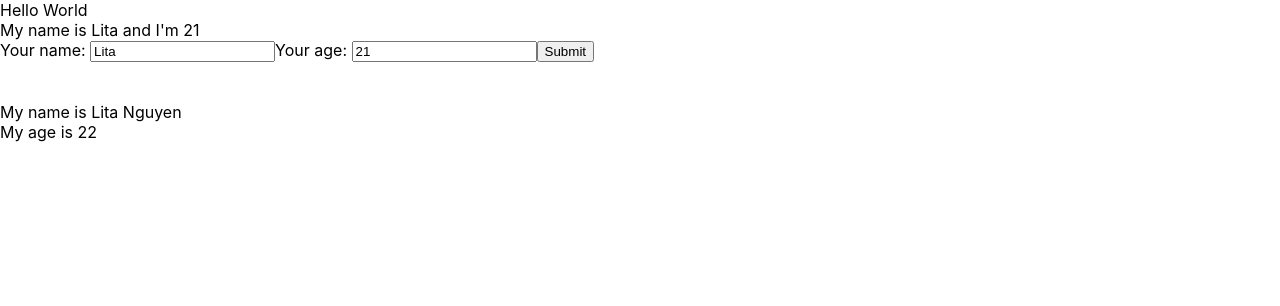
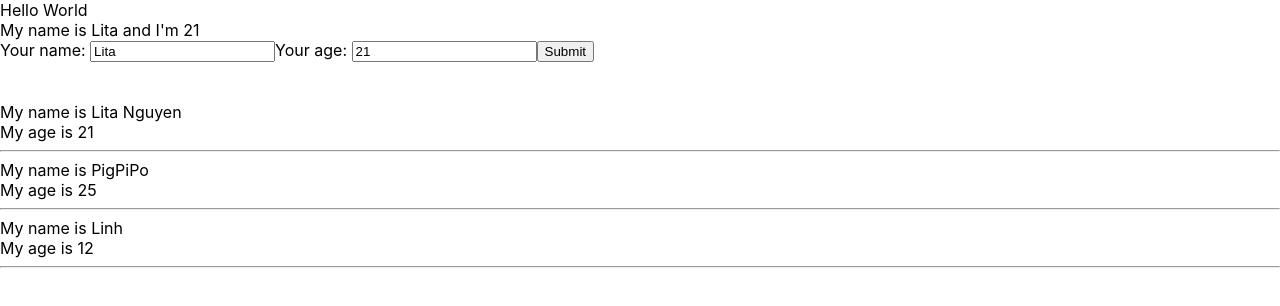
Before and after one commit to lita-nguyen/demo_week2_react, a React (Create React App) app in the folder basic-react/: page / in a window 1280 px wide. Shown: the top 306 px of the page. Built offline with nearby package versions, Linux system fonts and the light colour scheme.

Commit message:
outputting list

```diff
--- a/basic-react/src/components/DisplayInfo.js
+++ b/basic-react/src/components/DisplayInfo.js
@@ -2,11 +2,28 @@ import React from "react";
 
 class DisplayInfo extends React.Component {
   render() {
-    const { age, name } = this.props;
+    const { listUsers } = this.props;
+    console.log(listUsers);
     return (
       <div>
+        {listUsers.map((user) => {
+          console.log(user);
+          return (
+            <div key={user.id}>
+              <div>My name is {user.name}</div>
+              <div>My age is {user.age}</div>
+              <hr />
+            </div>
+          );
+        })}
+        {/* <div>My name is {name}</div>
+        <div>My age is {age}</div>
+        <hr />
         <div>My name is {name}</div>
         <div>My age is {age}</div>
+        <hr />
+        <div>My name is {name}</div>
+        <div>My age is {age}</div> */}
       </div>
     );
   }
--- a/basic-react/src/components/MyComponent.js
+++ b/basic-react/src/components/MyComponent.js
@@ -2,14 +2,20 @@ import React from "react";
 import UserInfo from "./UserInfo";
 import DisplayInfo from "./DisplayInfo";
 class MyComponent extends React.Component {
+  state = {
+    listUsers: [
+      { id: 1, name: "Lita Nguyen", age: "21" },
+      { id: 2, name: "PigPiPo", age: "25" },
+      { id: 3, name: "Linh", age: "12" },
+    ],
+  };
   render() {
-    const { myInfo } = ["a", "b", "c"];
     return (
       <div>
         <UserInfo />
         <br />
         <br />
-        <DisplayInfo name="Lita Nguyen" age={22} myInfo={myInfo} />
+        <DisplayInfo listUsers={this.state.listUsers} />
       </div>
     );
   }
```
